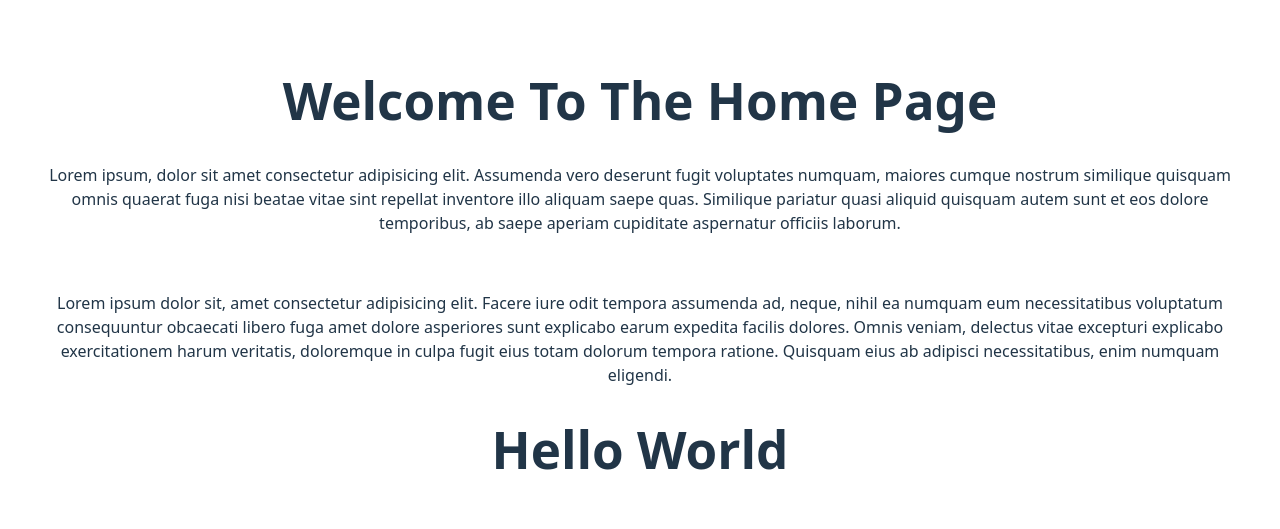
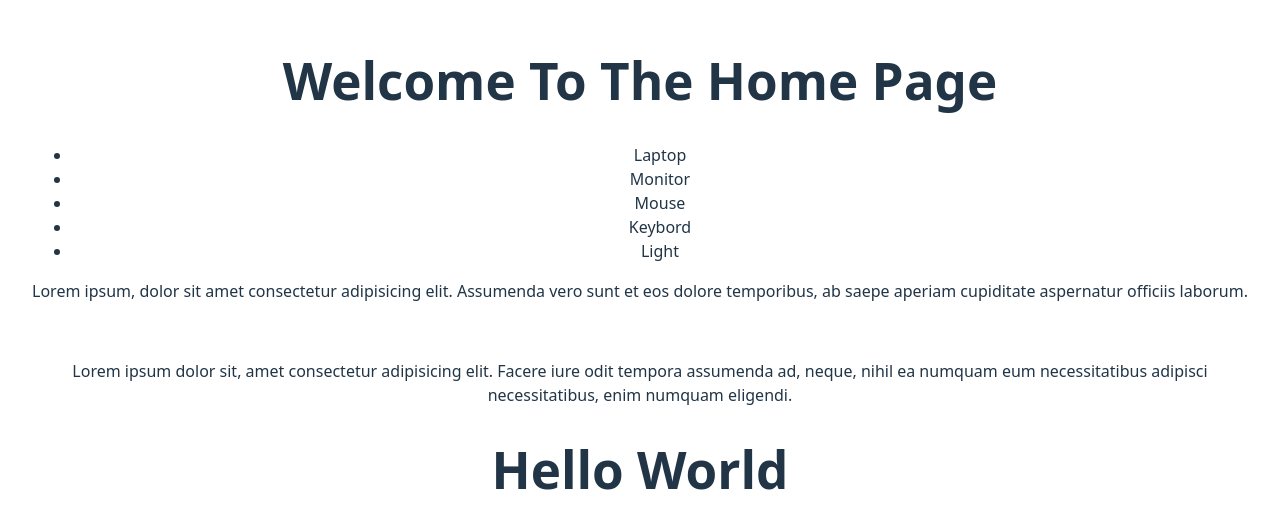
Before and after one commit to ridwanahmedxix/React-, a React (Vite) app in the folder Lesson/Lesson-1/: page / in a window 1280 px wide. Shown: the part 125-654 px from the top of the page. Built offline with nearby package versions, Linux system fonts and the light colour scheme.

Commit message:
Products Component Create

```diff
--- a/Lesson/Lesson-1/src/App.jsx
+++ b/Lesson/Lesson-1/src/App.jsx
@@ -1,11 +1,12 @@
 import "./App.css";
 import Home from "./Home";
 import Blogs from "./Blogs";
-
+import Products from "./Products";
 function App() {
   return (
     <>
       <Home></Home>
+      <Products></Products>
       <Blogs></Blogs>
       <h1>Hello World </h1>
     </>
--- a/Lesson/Lesson-1/src/Blogs.jsx
+++ b/Lesson/Lesson-1/src/Blogs.jsx
@@ -3,9 +3,6 @@ function Blogs() {
     <div>
       <p>
         Lorem ipsum, dolor sit amet consectetur adipisicing elit. Assumenda vero
-        deserunt fugit voluptates numquam, maiores cumque nostrum similique
-        quisquam omnis quaerat fuga nisi beatae vitae sint repellat inventore
-        illo aliquam saepe quas. Similique pariatur quasi aliquid quisquam autem
         sunt et eos dolore temporibus, ab saepe aperiam cupiditate aspernatur
         officiis laborum.
       </p>
@@ -15,10 +12,6 @@ function Blogs() {
       <p>
         Lorem ipsum dolor sit, amet consectetur adipisicing elit. Facere iure
         odit tempora assumenda ad, neque, nihil ea numquam eum necessitatibus
-        voluptatum consequuntur obcaecati libero fuga amet dolore asperiores
-        sunt explicabo earum expedita facilis dolores. Omnis veniam, delectus
-        vitae excepturi explicabo exercitationem harum veritatis, doloremque in
-        culpa fugit eius totam dolorum tempora ratione. Quisquam eius ab
         adipisci necessitatibus, enim numquam eligendi.
       </p>
     </div>
--- /dev/null
+++ b/Lesson/Lesson-1/src/Products.jsx
@@ -0,0 +1,15 @@
+function Products() {
+  return (
+    <div>
+      <ul>
+        <li>Laptop</li>
+        <li>Monitor</li>
+        <li>Mouse</li>
+        <li>Keybord</li>
+        <li>Light</li>
+      </ul>
+    </div>
+  );
+}
+
+export default Products;
```
